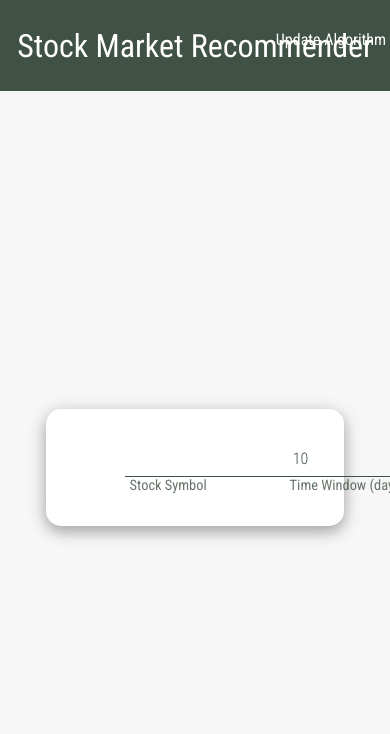
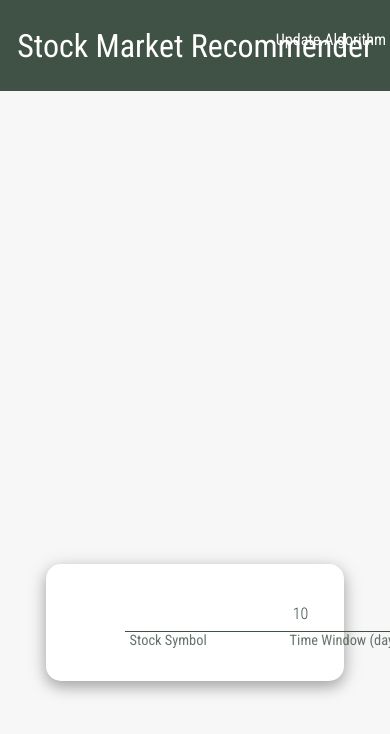
Before and after one commit to Mitchpain/stockMarket, a React app in the folder Frontend/: page / in a window 390 px wide. Shown: the top 734 px of the page. Built offline with nearby package versions, Linux system fonts and the light colour scheme.

Commit message:
added responsiveness

```diff
--- a/Frontend/src/app.scss
+++ b/Frontend/src/app.scss
@@ -46,3 +46,11 @@
     min-height: $section-height;
     box-shadow: $shadow;
 }
+@media screen and (max-width: $width-responsiveness) {
+    .app-container{
+        height:unset;
+    }
+    .stockInfoBase{
+        margin-top: 2%;
+    }
+}
--- a/Frontend/src/common.scss
+++ b/Frontend/src/common.scss
@@ -6,6 +6,7 @@
 $color-sell:#ff006a;
 $font-main: 'Roboto Condensed', sans-serif;
 $shadow: 0px 6px 13px 0 rgba(0, 0, 0, 0.2), 0 4px 20px 0 rgba(0, 0, 0, 0.19);
+$width-responsiveness: 1000px;
 
 .text{
     font-family: $font-main;
--- a/Frontend/src/components/styles/Result.scss
+++ b/Frontend/src/components/styles/Result.scss
@@ -8,3 +8,9 @@
 #result{
     justify-content: space-between;
 }
+
+@media screen and (max-width: $width-responsiveness) {
+    #result{
+        flex-direction: column;
+    }
+}
```
